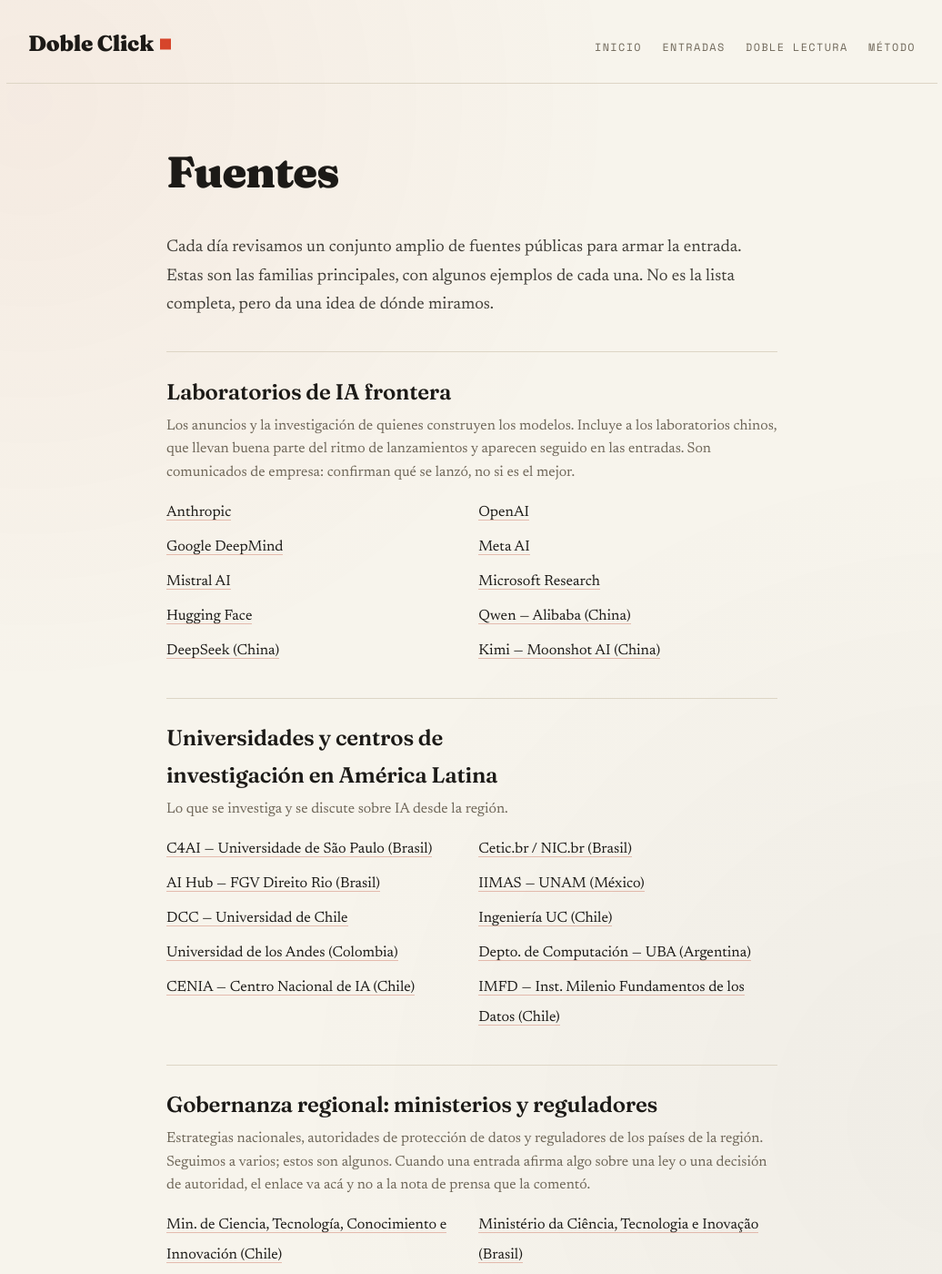
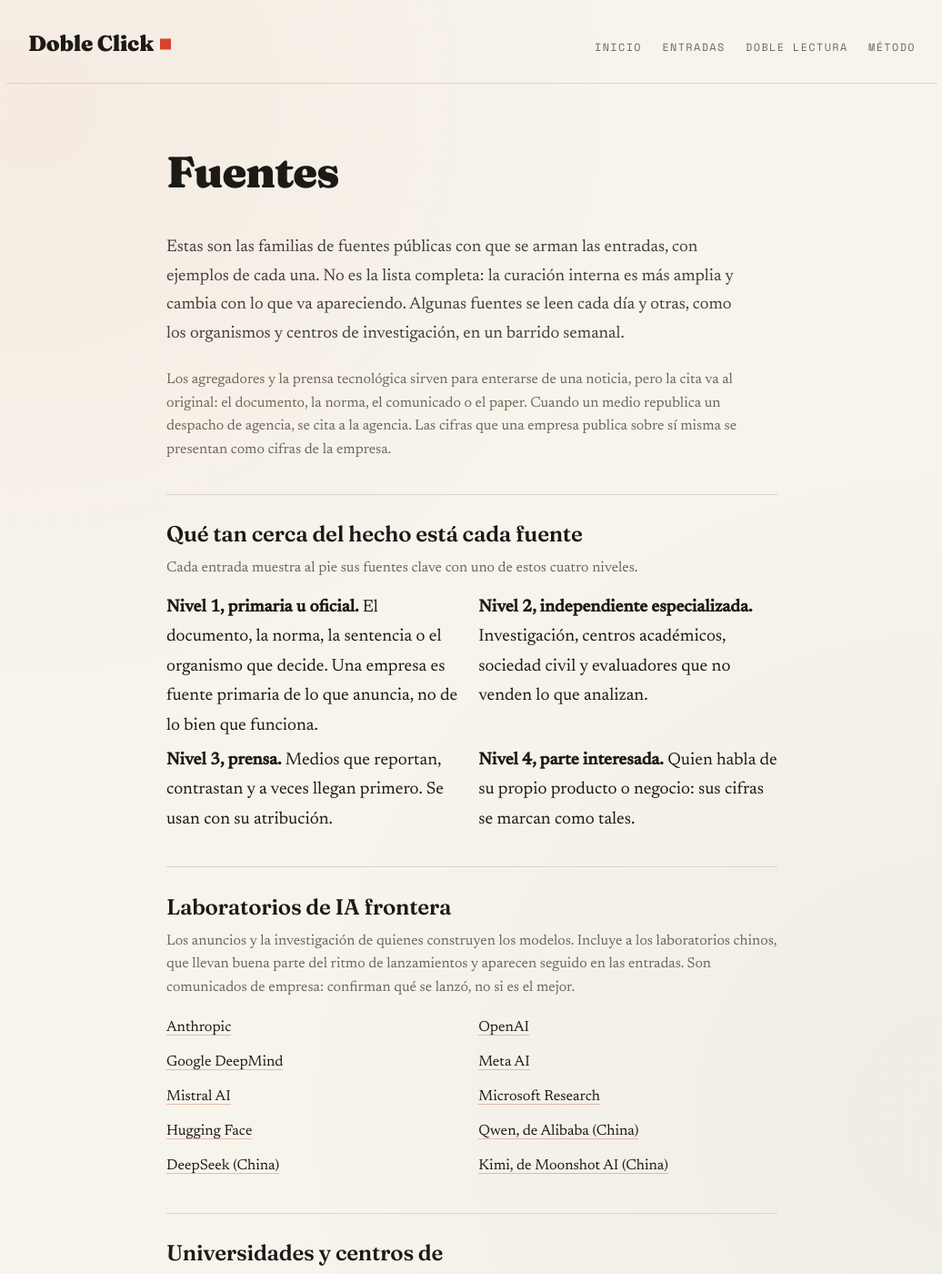
Before and after one commit to jaguridi/doble-click-blog, a Jekyll site: the page built from fuentes.html, in a window 1280 px wide and 1400 px high. Shown: the whole window at 91% size, without its empty margins (121-1157 px from the left). Built offline with Jekyll 4.4.1, drawn with Linux system fonts in a browser that asks for light colours; some of the changed text lies outside the part shown.

Commit message:
Fuentes: ajuste al 28-sep y niveles explicados en /fuentes/
- Saca GPAI (redirige a OECD.AI), Papers with Code (redirige a Hugging Face),
  The Gradient (un artículo en 15 meses), The Verge y Ars Technica (la curación
  no las lee).
- Renombra AI Snake Oil a AI as Normal Technology y el AISI británico a AI
  Security Institute. Qwen pasa a qwen.ai/blog y MinTIC a su URL que responde.
- Agrega ONU (cobertura de reuniones y Panel Científico), CAISI, Transluce,
  Infobae, JOTA, Chequeado, R3D, TEDIC e IPANDETEC.
- /fuentes/ explica los cuatro niveles, el criterio de cita (el original, no
  el eco) y la fecha de la última revisión.
- Sin rayas en nombres, descripciones ni etiquetas de nivel.

Co-Authored-By: Claude Opus 5.5 <noreply@anthropic.com>

```diff
--- a/_data/fuentes.yml
+++ b/_data/fuentes.yml
@@ -1,4 +1,4 @@
-# Fuentes públicas que revisamos para Doble Click — versión curada por categorías.
+# Fuentes públicas que revisamos para Doble Click: versión curada por categorías.
 #
 # Esta es una muestra representativa, no la lista completa: cada categoría tiene muchas más
 # fuentes de las que mostramos acá. La lista interna granular (señales de talento y capital,
@@ -7,10 +7,25 @@
 # Cuando se aprueba una fuente sugerida por un lector, se agrega a la categoría que corresponda.
 # La página /fuentes/ se arma sola a partir de este archivo.
 
+ultima_revision: "2026-09-28"
+
 intro: >-
-  Cada día revisamos un conjunto amplio de fuentes públicas para armar la entrada. Estas son las
-  familias principales, con algunos ejemplos de cada una. No es la lista completa, pero da una idea
-  de dónde miramos.
+  Estas son las familias de fuentes públicas con que se arman las entradas, con ejemplos de cada
+  una. No es la lista completa: la curación interna es más amplia y cambia con lo que va
+  apareciendo. Algunas fuentes se leen cada día y otras, como los organismos y centros de
+  investigación, en un barrido semanal.
+
+criterio: >-
+  Los agregadores y la prensa tecnológica sirven para enterarse de una noticia, pero la cita va al
+  original: el documento, la norma, el comunicado o el paper. Cuando un medio republica un
+  despacho de agencia, se cita a la agencia. Las cifras que una empresa publica sobre sí misma se
+  presentan como cifras de la empresa.
+
+niveles:
+  - { nivel: 1, nombre: "Primaria u oficial", texto: "El documento, la norma, la sentencia o el organismo que decide. Una empresa es fuente primaria de lo que anuncia, no de lo bien que funciona." }
+  - { nivel: 2, nombre: "Independiente especializada", texto: "Investigación, centros académicos, sociedad civil y evaluadores que no venden lo que analizan." }
+  - { nivel: 3, nombre: "Prensa", texto: "Medios que reportan, contrastan y a veces llegan primero. Se usan con su atribución." }
+  - { nivel: 4, nombre: "Parte interesada", texto: "Quien habla de su propio producto o negocio: sus cifras se marcan como tales." }
 
 categorias:
   - nombre: "Laboratorios de IA frontera"
@@ -26,23 +41,23 @@ categorias:
       - { nombre: "Mistral AI", url: "https://mistral.ai/news/" }
       - { nombre: "Microsoft Research", url: "https://www.microsoft.com/en-us/research/blog/" }
       - { nombre: "Hugging Face", url: "https://huggingface.co/blog" }
-      - { nombre: "Qwen — Alibaba (China)", url: "https://qwenlm.github.io/blog/" }
+      - { nombre: "Qwen, de Alibaba (China)", url: "https://qwen.ai/blog" }
       - { nombre: "DeepSeek (China)", url: "https://github.com/orgs/deepseek-ai/repositories" }
-      - { nombre: "Kimi — Moonshot AI (China)", url: "https://www.kimi.com/en/blog/" }
+      - { nombre: "Kimi, de Moonshot AI (China)", url: "https://www.kimi.com/en/blog/" }
 
   - nombre: "Universidades y centros de investigación en América Latina"
     descripcion: "Lo que se investiga y se discute sobre IA desde la región."
     fuentes:
-      - { nombre: "C4AI — Universidade de São Paulo (Brasil)", url: "https://c4ai.inova.usp.br/" }
+      - { nombre: "C4AI, Universidade de São Paulo (Brasil)", url: "https://c4ai.inova.usp.br/" }
       - { nombre: "Cetic.br / NIC.br (Brasil)", url: "https://cetic.br/pt/noticias/indice/" }
-      - { nombre: "AI Hub — FGV Direito Rio (Brasil)", url: "https://direitorio.fgv.br/pesquisa/ai-hub-nucleo-de-estudos-avancados-em-inteligencia-artificial" }
-      - { nombre: "IIMAS — UNAM (México)", url: "https://www.iimas.unam.mx/" }
-      - { nombre: "DCC — Universidad de Chile", url: "https://www.dcc.uchile.cl/" }
+      - { nombre: "AI Hub, FGV Direito Rio (Brasil)", url: "https://direitorio.fgv.br/pesquisa/ai-hub-nucleo-de-estudos-avancados-em-inteligencia-artificial" }
+      - { nombre: "IIMAS, UNAM (México)", url: "https://www.iimas.unam.mx/" }
+      - { nombre: "DCC, Universidad de Chile", url: "https://www.dcc.uchile.cl/" }
       - { nombre: "Ingeniería UC (Chile)", url: "https://www.ing.uc.cl/" }
       - { nombre: "Universidad de los Andes (Colombia)", url: "https://uniandes.edu.co/" }
-      - { nombre: "Depto. de Computación — UBA (Argentina)", url: "https://www.dc.uba.ar/" }
-      - { nombre: "CENIA — Centro Nacional de IA (Chile)", url: "https://www.cenia.cl/" }
-      - { nombre: "IMFD — Inst. Milenio Fundamentos de los Datos (Chile)", url: "https://imfd.cl/" }
+      - { nombre: "Depto. de Computación, UBA (Argentina)", url: "https://www.dc.uba.ar/" }
+      - { nombre: "CENIA, Centro Nacional de IA (Chile)", url: "https://www.cenia.cl/" }
+      - { nombre: "IMFD, Inst. Milenio Fundamentos de los Datos (Chile)", url: "https://imfd.cl/" }
 
   - nombre: "Gobernanza regional: ministerios y reguladores"
     descripcion: >-
@@ -52,24 +67,25 @@ categorias:
     fuentes:
       - { nombre: "Min. de Ciencia, Tecnología, Conocimiento e Innovación (Chile)", url: "https://www.minciencia.gob.cl/" }
       - { nombre: "Ministério da Ciência, Tecnologia e Inovação (Brasil)", url: "https://www.gov.br/mcti/" }
-      - { nombre: "MinTIC (Colombia)", url: "https://www.mintic.gov.co/" }
+      - { nombre: "MinTIC (Colombia)", url: "https://www.mintic.gov.co/portal/inicio/" }
       - { nombre: "SECIHTI (México)", url: "https://secihti.mx/" }
-      - { nombre: "ANPD — Autoridade Nacional de Proteção de Dados (Brasil)", url: "https://www.gov.br/anpd/" }
+      - { nombre: "ANPD, Autoridade Nacional de Proteção de Dados (Brasil)", url: "https://www.gov.br/anpd/" }
       - { nombre: "AGESIC (Uruguay)", url: "https://www.gub.uy/agesic/" }
-      - { nombre: "PCM — Sec. de Gobierno y Transformación Digital, IA (Perú)", url: "https://www.gob.pe/institucion/pcm/tema/transformacion-digital/tecnologias-digitales/inteligencia-artificial" }
-      - { nombre: "AAIP — Agencia de Acceso a la Información Pública (Argentina)", url: "https://www.argentina.gob.ar/aaip/noticias" }
+      - { nombre: "PCM, Sec. de Gobierno y Transformación Digital, IA (Perú)", url: "https://www.gob.pe/institucion/pcm/tema/transformacion-digital/tecnologias-digitales/inteligencia-artificial" }
+      - { nombre: "AAIP, Agencia de Acceso a la Información Pública (Argentina)", url: "https://www.argentina.gob.ar/aaip/noticias" }
       - { nombre: "Secretaría Anticorrupción y Buen Gobierno (México)", url: "https://www.gob.mx/buengobierno/" }
-      - { nombre: "TSE — Tribunal Superior Eleitoral (Brasil)", url: "https://www.tse.jus.br/" }
+      - { nombre: "TSE, Tribunal Superior Eleitoral (Brasil)", url: "https://www.tse.jus.br/" }
 
   - nombre: "Organismos multilaterales y estándares"
     descripcion: "Gobernanza global, cooperación regional y normas técnicas."
     fuentes:
-      - { nombre: "UNESCO — Inteligencia Artificial", url: "https://www.unesco.org/en/artificial-intelligence" }
+      - { nombre: "UNESCO, Inteligencia Artificial", url: "https://www.unesco.org/en/artificial-intelligence" }
       - { nombre: "OECD.AI Policy Observatory", url: "https://oecd.ai/" }
       - { nombre: "CEPAL", url: "https://www.cepal.org/" }
-      - { nombre: "fAIr LAC — BID", url: "https://fairlac.iadb.org/" }
-      - { nombre: "GPAI — Global Partnership on AI", url: "https://gpai.ai/" }
-      - { nombre: "NIST — AI Risk Management Framework", url: "https://www.nist.gov/itl/ai-risk-management-framework" }
+      - { nombre: "fAIr LAC, BID", url: "https://fairlac.iadb.org/" }
+      - { nombre: "NIST, AI Risk Management Framework", url: "https://www.nist.gov/itl/ai-risk-management-framework" }
+      - { nombre: "Naciones Unidas, cobertura de reuniones", url: "https://press.un.org/en" }
+      - { nombre: "Panel Científico Internacional Independiente sobre IA (ONU)", url: "https://www.un.org/independent-international-scientific-panel-ai/en" }
 
   - nombre: "Sociedad civil y política tecnológica"
     descripcion: >-
@@ -80,12 +96,12 @@ categorias:
       - { nombre: "Access Now", url: "https://www.accessnow.org/" }
       - { nombre: "AlgorithmWatch", url: "https://algorithmwatch.org/en/" }
       - { nombre: "Ada Lovelace Institute", url: "https://www.adalovelaceinstitute.org/" }
-      - { nombre: "Carnegie — Technology and International Affairs", url: "https://carnegieendowment.org/programs/technology-and-international-affairs" }
+      - { nombre: "Carnegie, Technology and International Affairs", url: "https://carnegieendowment.org/programs/technology-and-international-affairs" }
 
   - nombre: "Sociedad civil latinoamericana"
     descripcion: >-
       Organizaciones de la región que investigan vigilancia, protección de datos, plataformas y
-      regulación de IA. Trabajan sobre casos y leyes de acá, y suelen llegar antes que la prensa a
+      regulación de IA. Trabajan sobre casos y leyes de la región, y suelen llegar antes que la prensa a
       lo que pasa en cada país.
     fuentes:
       - { nombre: "Derechos Digitales (regional)", url: "https://www.derechosdigitales.org/" }
@@ -93,17 +109,22 @@ categorias:
       - { nombre: "Data Privacy Brasil", url: "https://dataprivacy.com.br/" }
       - { nombre: "Fundación Karisma (Colombia)", url: "https://karisma.org.co/" }
       - { nombre: "Hiperderecho (Perú)", url: "https://hiperderecho.org/publicaciones/" }
-      - { nombre: "ADC — Asociación por los Derechos Civiles (Argentina)", url: "https://adc.org.ar/category/inteligencia-artificial/" }
+      - { nombre: "ADC, Asociación por los Derechos Civiles (Argentina)", url: "https://adc.org.ar/category/inteligencia-artificial/" }
+      - { nombre: "R3D, Red en Defensa de los Derechos Digitales (México)", url: "https://r3d.mx/" }
+      - { nombre: "TEDIC (Paraguay)", url: "https://www.tedic.org/" }
+      - { nombre: "IPANDETEC (Centroamérica)", url: "https://www.ipandetec.org/" }
 
   - nombre: "Seguridad y evaluación de IA"
     descripcion: "Quienes miden capacidades, riesgos y comportamiento de los modelos."
     fuentes:
-      - { nombre: "AI Safety Institute (Reino Unido)", url: "https://www.aisi.gov.uk/" }
+      - { nombre: "AI Security Institute (Reino Unido)", url: "https://www.aisi.gov.uk/" }
+      - { nombre: "CAISI, NIST (Estados Unidos)", url: "https://www.nist.gov/caisi" }
       - { nombre: "METR", url: "https://metr.org/" }
       - { nombre: "Apollo Research", url: "https://www.apolloresearch.ai/" }
       - { nombre: "Epoch AI", url: "https://epoch.ai/" }
       - { nombre: "Center for AI Safety", url: "https://safe.ai/" }
-      - { nombre: "Stanford HAI — AI Index", url: "https://hai.stanford.edu/ai-index" }
+      - { nombre: "Transluce", url: "https://transluce.org/" }
+      - { nombre: "Stanford HAI, AI Index", url: "https://hai.stanford.edu/ai-index" }
 
   - nombre: "Análisis e industria"
     descripcion: "Voces que explican el negocio, las tendencias y los casos de uso."
@@ -113,29 +134,32 @@ categorias:
       - { nombre: "The Batch (DeepLearning.AI)", url: "https://www.deeplearning.ai/the-batch/" }
       - { nombre: "Rest of World", url: "https://restofworld.org/" }
       - { nombre: "One Useful Thing (Ethan Mollick)", url: "https://www.oneusefulthing.org/" }
-      - { nombre: "AI Snake Oil", url: "https://www.aisnakeoil.com/" }
+      - { nombre: "AI as Normal Technology (Narayanan y Kapoor)", url: "https://www.normaltech.ai/" }
 
   - nombre: "Periodismo especializado en tecnología"
     descripcion: >-
       Medios que cubren la industria a diario. Están en inglés, y buena parte de las noticias del
-      día aparecen primero ahí.
+      día aparecen primero ahí. Sirven para enterarse; cuando hay un anuncio o documento original,
+      la cita va a ese original.
     fuentes:
       - { nombre: "MIT Technology Review", url: "https://www.technologyreview.com/topic/artificial-intelligence/" }
-      - { nombre: "TechCrunch — AI", url: "https://techcrunch.com/category/artificial-intelligence/" }
-      - { nombre: "The Verge — AI", url: "https://www.theverge.com/ai-artificial-intelligence" }
-      - { nombre: "Ars Technica — AI", url: "https://arstechnica.com/ai/" }
+      - { nombre: "TechCrunch, AI", url: "https://techcrunch.com/category/artificial-intelligence/" }
       - { nombre: "404 Media", url: "https://www.404media.co/" }
       - { nombre: "Platformer (Casey Newton)", url: "https://www.platformer.news/" }
-      - { nombre: "Reuters — Tecnología", url: "https://www.reuters.com/technology/artificial-intelligence/" }
+      - { nombre: "Reuters, Tecnología", url: "https://www.reuters.com/technology/artificial-intelligence/" }
 
   - nombre: "Prensa de la región"
     descripcion: >-
       Medios latinoamericanos con buena cobertura de tecnología y política digital, junto a las
       redacciones que hacen investigación y verificación sobre plataformas, elecciones y
-      desinformación en la región.
+      desinformación en la región. Cuando un medio republica un despacho de agencia, se cita a la
+      agencia.
     fuentes:
       - { nombre: "Bloomberg Línea", url: "https://www.bloomberglinea.com/" }
       - { nombre: "DPL News", url: "https://dplnews.com/" }
+      - { nombre: "Infobae, Tecno", url: "https://www.infobae.com/tecno/" }
+      - { nombre: "JOTA (Brasil)", url: "https://www.jota.info/" }
+      - { nombre: "Chequeado (Argentina)", url: "https://chequeado.com/" }
       - { nombre: "Wired en Español", url: "https://es.wired.com/" }
       - { nombre: "MIT Technology Review en Español", url: "https://www.technologyreview.es/" }
       - { nombre: "El Mostrador (Chile)", url: "https://www.elmostrador.cl/" }
@@ -147,11 +171,11 @@ categorias:
   - nombre: "Infraestructura, chips y energía"
     descripcion: >-
       La parte física de la IA: centros de datos, semiconductores y cuánta electricidad consume
-      todo esto. Nvidia y TSMC son parte interesada —venden lo que describen—, así que los usamos
+      todo esto. Nvidia y TSMC son parte interesada, porque venden lo que describen, así que los usamos
       para saber qué se anunció y qué se está fabricando, no para medir el tamaño del fenómeno.
       Para eso están la IEA y SemiAnalysis, que no venden chips.
     fuentes:
-      - { nombre: "IEA — Energy and AI", url: "https://www.iea.org/reports/key-questions-on-energy-and-ai" }
+      - { nombre: "IEA, Energy and AI", url: "https://www.iea.org/reports/key-questions-on-energy-and-ai" }
       - { nombre: "SemiAnalysis", url: "https://semianalysis.com/" }
       - { nombre: "Nvidia", url: "https://blogs.nvidia.com/" }
       - { nombre: "TSMC", url: "https://pr.tsmc.com/english/news" }
@@ -159,8 +183,6 @@ categorias:
   - nombre: "Investigación con curaduría"
     descripcion: "Papers ya filtrados por relevancia, más fáciles de seguir que arXiv en crudo."
     fuentes:
-      - { nombre: "Hugging Face — Daily Papers", url: "https://huggingface.co/papers" }
-      - { nombre: "Papers with Code", url: "https://paperswithcode.com/" }
-      - { nombre: "The Gradient", url: "https://thegradient.pub/" }
+      - { nombre: "Hugging Face, Daily Papers", url: "https://huggingface.co/papers" }
       - { nombre: "Semantic Scholar", url: "https://www.semanticscholar.org/" }
       - { nombre: "alphaXiv", url: "https://www.alphaxiv.org/" }
--- a/fuentes.html
+++ b/fuentes.html
@@ -3,10 +3,24 @@ layout: page
 title: Fuentes
 permalink: /fuentes/
 # La usa jekyll-seo-tag para la meta description y el og:description de esta página.
-description: "Las fuentes públicas que se revisan cada día para armar las entradas de Doble Click, y el formulario para sugerir una que falte."
+description: "Las fuentes públicas con que se arman las entradas de Doble Click, qué tan cerca del hecho está cada una, y el formulario para sugerir una que falte."
 ---
 
 <p class="fuentes-intro">{{ site.data.fuentes.intro }}</p>
+{%- if site.data.fuentes.criterio %}
+<p class="fuentes-desc">{{ site.data.fuentes.criterio }}</p>
+{%- endif %}
+{%- if site.data.fuentes.niveles %}
+<section class="fuentes-cat fuentes-niveles">
+  <h2 class="fuentes-cat-title">Qué tan cerca del hecho está cada fuente</h2>
+  <p class="fuentes-desc">Cada entrada muestra al pie sus fuentes clave con uno de estos cuatro niveles.</p>
+  <ul class="fuentes-list">
+    {%- for n in site.data.fuentes.niveles %}
+    <li><strong>Nivel {{ n.nivel }}, {{ n.nombre | downcase }}.</strong> {{ n.texto }}</li>
+    {%- endfor %}
+  </ul>
+</section>
+{%- endif %}
 
 {% for cat in site.data.fuentes.categorias %}
 <section class="fuentes-cat">
@@ -19,6 +33,9 @@ description: "Las fuentes públicas que se revisan cada día para armar las entr
   </ul>
 </section>
 {% endfor %}
+{%- if site.data.fuentes.ultima_revision %}
+<p class="fuentes-desc"><em>Lista revisada por última vez el {% include fecha.html date=site.data.fuentes.ultima_revision %}.</em></p>
+{%- endif %}
 
 <section class="sugerir" id="sugerir">
   <h2 class="fuentes-cat-title">¿Conoces una fuente que deberíamos seguir?</h2>
```
Also changed, not shown: _includes/fuentes_entrada.html (+4 -4 lines).
